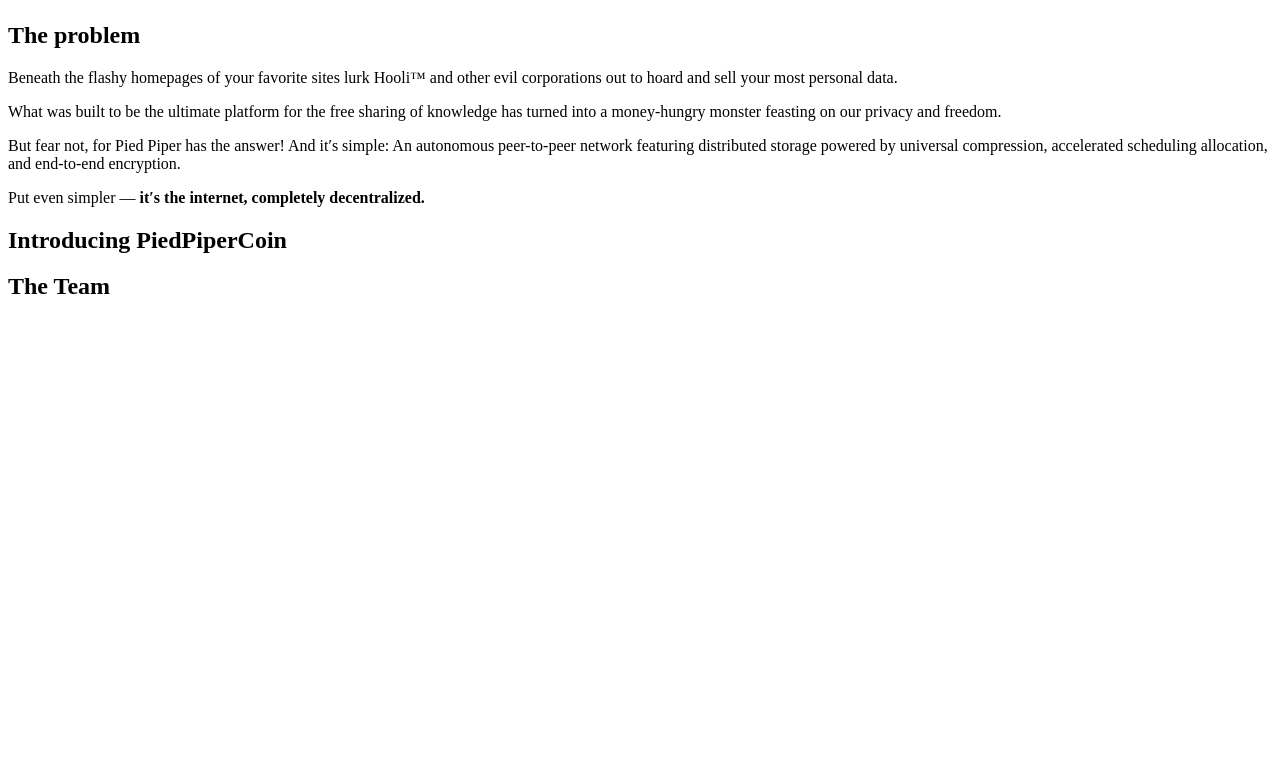
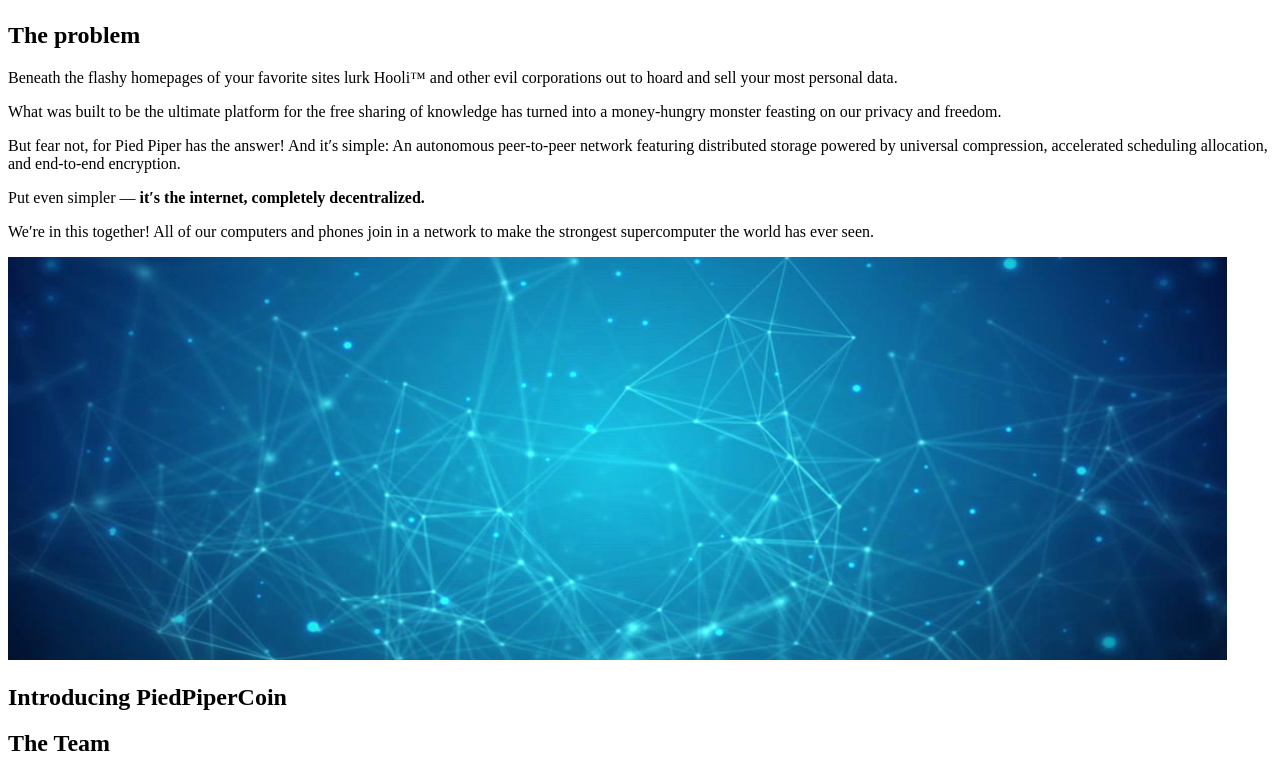
Before and after one commit to lallamilagro/Pied_piper, a plain HTML site: page index.html in a window 1280 px wide. Shown: the part 638-1415 px from the top of the page. Before the commit the page ends 958 px from the top, so only its background shows below. Drawn offline with Linux system fonts and the light colour scheme.

Commit message:
Layout section hero

```diff
--- a/index.html
+++ b/index.html
@@ -41,7 +41,8 @@
         </section>
         <section class="hero">
             <h2 class="visually-hidden">Together</h2>
-
+            <p>We&prime;re in this together! All of our computers and phones join in a network to make the strongest supercomputer the world has ever seen.</p>
+            <img src="img/image-6.png" width="1219" height="403" alt="together">
         </section>
         <section class="ppc">
             <h2>Introducing PiedPiperCoin</h2>
```
